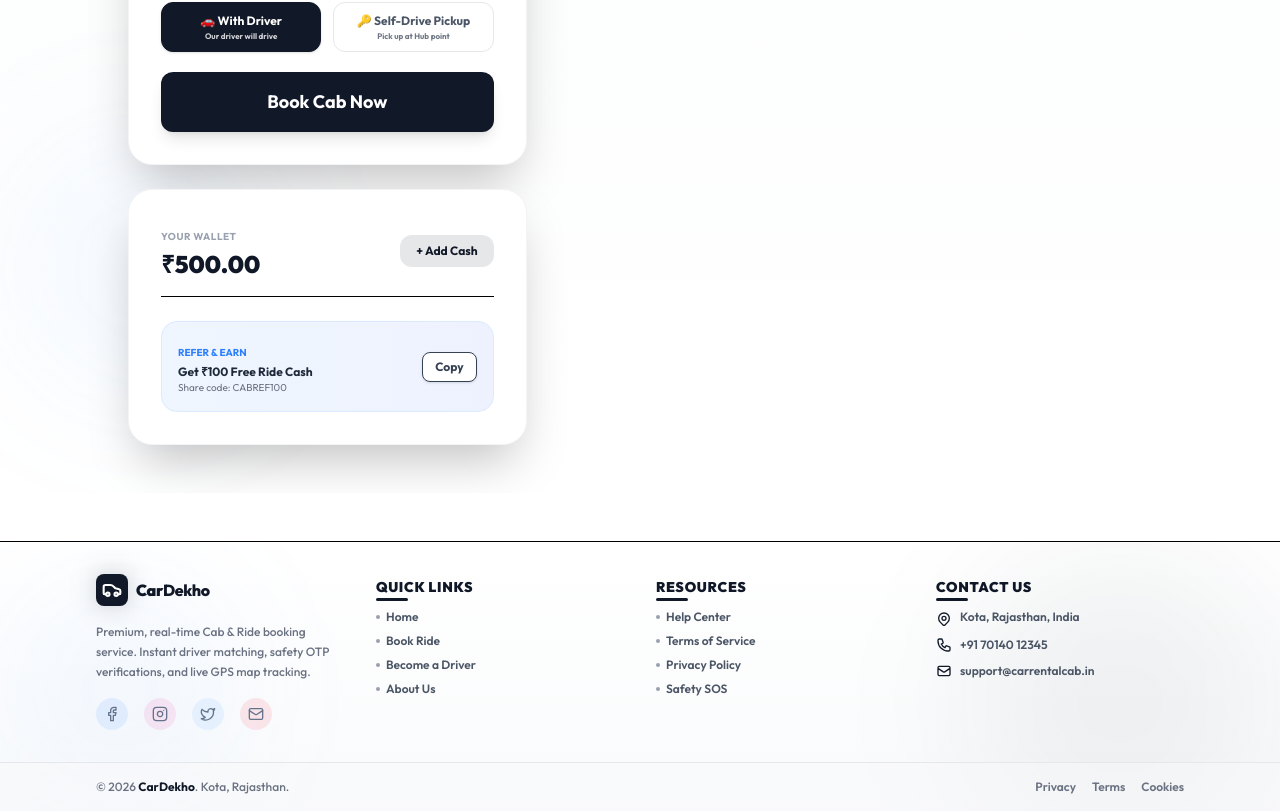
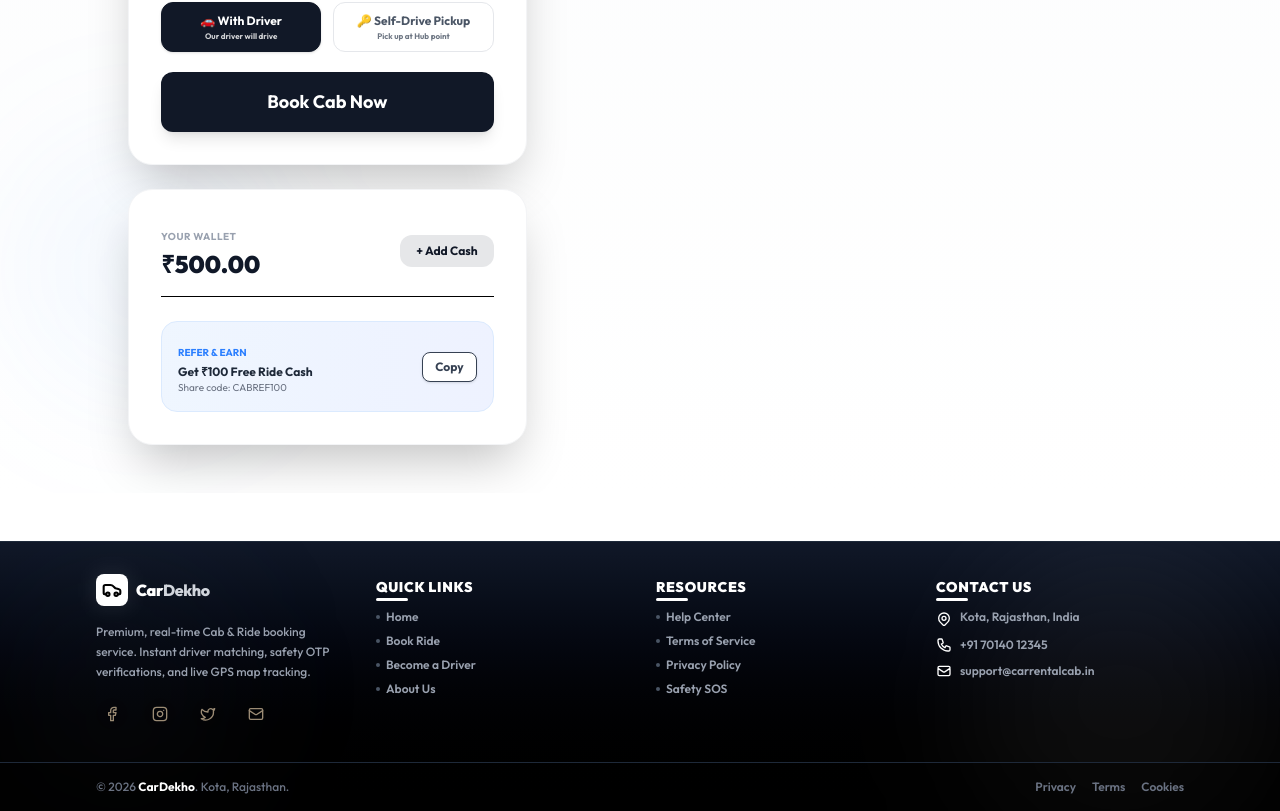
Before and after one commit to Akshatsrii/Car-Rental-, a React (Vite) app in the folder cilent/: page /cars in a window 1280 px wide. Shown: the part 943-1754 px from the top of the page. Built offline with nearby package versions, Linux system fonts and the light colour scheme; no server answers.

Commit message:
feat: fix admin add car authorization check, apply grayscale filter to hero blue car image, make footer black, add premium car selector scale and hover animations, replace owner navbar logo with CarDekho SVG logo

```diff
--- a/cilent/src/components/Footer.jsx
+++ b/cilent/src/components/Footer.jsx
@@ -3,11 +3,11 @@ import { assets } from "../assets/assets";
 
 const Footer = () => {
   return (
-    <footer className="relative border-t mt-12 bg-gradient-to-b from-white to-gray-50 overflow-hidden">
+    <footer className="relative border-t border-gray-800 mt-12 bg-gradient-to-b from-gray-900 to-black text-gray-400 overflow-hidden">
 
       {/* Decorative Background Elements */}
-      <div className="absolute top-0 right-0 w-80 h-80 bg-primary/5 rounded-full blur-3xl"></div>
-      <div className="absolute bottom-0 left-0 w-60 h-60 bg-blue-400/5 rounded-full blur-3xl"></div>
+      <div className="absolute top-0 right-0 w-80 h-80 bg-white/5 rounded-full blur-3xl"></div>
+      <div className="absolute bottom-0 left-0 w-60 h-60 bg-gray-700/10 rounded-full blur-3xl"></div>
 
       {/* TOP FOOTER - COMPACT */}
       <div className="relative z-10 max-w-full px-6 lg:px-16 xl:px-24 py-8 grid grid-cols-1 md:grid-cols-4 gap-8">
@@ -16,34 +16,34 @@ const Footer = () => {
         <div className="space-y-4">
           <div className="flex items-center gap-2 group cursor-pointer">
             <div className="relative">
-              <div className="absolute inset-0 bg-primary/20 blur-md group-hover:blur-lg transition-all"></div>
+              <div className="absolute inset-0 bg-white/10 blur-md group-hover:blur-lg transition-all"></div>
               {/* SVG Logo Silhouette */}
-              <div className="w-8 h-8 bg-primary rounded-lg flex items-center justify-center relative z-10">
-                <svg className="w-5 h-5 text-white" viewBox="0 0 24 24" fill="none" stroke="currentColor" strokeWidth="2.5" strokeLinecap="round" strokeLinejoin="round">
+              <div className="w-8 h-8 bg-white rounded-lg flex items-center justify-center relative z-10">
+                <svg className="w-5 h-5 text-black" viewBox="0 0 24 24" fill="none" stroke="currentColor" strokeWidth="2.5" strokeLinecap="round" strokeLinejoin="round">
                   <path d="M19 17h2c.6 0 1-.4 1-1v-3c0-.9-.7-1.7-1.5-1.9C18.7 10.6 16 10 16 10s-1.3-1.4-2.2-2.3C13 6.8 11.5 6 10 6H4c-1.1 0-2 .9-2 2v8c0 .6.4 1 1 1h2" />
                   <circle cx="7" cy="17" r="2" />
                   <circle cx="17" cy="17" r="2" />
                 </svg>
               </div>
             </div>
-            <span className="text-base font-black text-gray-900 tracking-tight relative z-10">
-              Car<span className="text-primary font-extrabold">Dekho</span>
+            <span className="text-base font-black text-white tracking-tight relative z-10">
+              Car<span className="text-gray-300 font-extrabold">Dekho</span>
             </span>
           </div>
 
-          <p className="text-gray-500 text-xs leading-5 font-medium">
+          <p className="text-gray-400 text-xs leading-5 font-medium">
             Premium, real-time Cab & Ride booking service. Instant driver matching, safety OTP verifications, and live GPS map tracking.
           </p>
 
           <div className="flex gap-4">
             {/* Social Icons */}
             {[
-              { img: assets.facebook_logo, bg: "bg-blue-500/10 hover:bg-blue-500/20" },
-              { img: assets.instagram_logo, bg: "bg-pink-500/10 hover:bg-pink-500/20" },
-              { img: assets.twitter_logo, bg: "bg-blue-400/10 hover:bg-blue-400/20" },
-              { img: assets.gmail_logo, bg: "bg-red-500/10 hover:bg-red-500/20" }
+              { img: assets.facebook_logo, bg: "bg-white/10 hover:bg-white/20" },
+              { img: assets.instagram_logo, bg: "bg-white/10 hover:bg-white/20" },
+              { img: assets.twitter_logo, bg: "bg-white/10 hover:bg-white/20" },
+              { img: assets.gmail_logo, bg: "bg-white/10 hover:bg-white/20" }
             ].map((social, index) => (
-              <div key={index} className={`p-2 rounded-full cursor-pointer transition-all duration-250 hover:scale-110 ${social.bg}`}>
+              <div key={index} className={`p-2 rounded-full cursor-pointer transition-all duration-250 hover:scale-110 ${social.bg} invert`}>
                 <img src={social.img} className="h-4 w-4" alt="Social" />
               </div>
             ))}
@@ -52,25 +52,25 @@ const Footer = () => {
 
         {/* QUICK LINKS */}
         <div className="space-y-3">
-          <h4 className="font-black text-sm text-gray-900 uppercase tracking-wider relative inline-block">
+          <h4 className="font-black text-sm text-white uppercase tracking-wider relative inline-block">
             Quick Links
-            <div className="absolute -bottom-1 left-0 w-8 h-[3px] bg-primary rounded-full"></div>
+            <div className="absolute -bottom-1 left-0 w-8 h-[3px] bg-white rounded-full"></div>
           </h4>
-          <ul className="space-y-2 text-gray-600 text-xs font-semibold">
-            <li className="cursor-pointer hover:text-primary transition-colors flex items-center gap-1.5 group">
-              <span className="w-1 h-1 bg-gray-400 rounded-full group-hover:bg-primary transition-colors"></span>
+          <ul className="space-y-2 text-gray-400 text-xs font-semibold">
+            <li className="cursor-pointer hover:text-white transition-colors flex items-center gap-1.5 group">
+              <span className="w-1 h-1 bg-gray-600 rounded-full group-hover:bg-white transition-colors"></span>
               Home
             </li>
-            <li className="cursor-pointer hover:text-primary transition-colors flex items-center gap-1.5 group">
-              <span className="w-1 h-1 bg-gray-400 rounded-full group-hover:bg-primary transition-colors"></span>
+            <li className="cursor-pointer hover:text-white transition-colors flex items-center gap-1.5 group">
+              <span className="w-1 h-1 bg-gray-600 rounded-full group-hover:bg-white transition-colors"></span>
               Book Ride
             </li>
-            <li className="cursor-pointer hover:text-primary transition-colors flex items-center gap-1.5 group">
-              <span className="w-1 h-1 bg-gray-400 rounded-full group-hover:bg-primary transition-colors"></span>
+            <li className="cursor-pointer hover:text-white transition-colors flex items-center gap-1.5 group">
+              <span className="w-1 h-1 bg-gray-600 rounded-full group-hover:bg-white transition-colors"></span>
               Become a Driver
             </li>
-            <li className="cursor-pointer hover:text-primary transition-colors flex items-center gap-1.5 group">
-              <span className="w-1 h-1 bg-gray-400 rounded-full group-hover:bg-primary transition-colors"></span>
+            <li className="cursor-pointer hover:text-white transition-colors flex items-center gap-1.5 group">
+              <span className="w-1 h-1 bg-gray-600 rounded-full group-hover:bg-white transition-colors"></span>
               About Us
             </li>
           </ul>
@@ -78,25 +78,25 @@ const Footer = () => {
 
         {/* RESOURCES */}
         <div className="space-y-3">
-          <h4 className="font-black text-sm text-gray-900 uppercase tracking-wider relative inline-block">
+          <h4 className="font-black text-sm text-white uppercase tracking-wider relative inline-block">
             Resources
-            <div className="absolute -bottom-1 left-0 w-8 h-[3px] bg-primary rounded-full"></div>
+            <div className="absolute -bottom-1 left-0 w-8 h-[3px] bg-white rounded-full"></div>
           </h4>
-          <ul className="space-y-2 text-gray-600 text-xs font-semibold">
-            <li className="cursor-pointer hover:text-primary transition-colors flex items-center gap-1.5 group">
-              <span className="w-1 h-1 bg-gray-400 rounded-full group-hover:bg-primary transition-colors"></span>
+          <ul className="space-y-2 text-gray-400 text-xs font-semibold">
+            <li className="cursor-pointer hover:text-white transition-colors flex items-center gap-1.5 group">
+              <span className="w-1 h-1 bg-gray-600 rounded-full group-hover:bg-white transition-colors"></span>
               Help Center
             </li>
-            <li className="cursor-pointer hover:text-primary transition-colors flex items-center gap-1.5 group">
-              <span className="w-1 h-1 bg-gray-400 rounded-full group-hover:bg-primary transition-colors"></span>
+            <li className="cursor-pointer hover:text-white transition-colors flex items-center gap-1.5 group">
+              <span className="w-1 h-1 bg-gray-600 rounded-full group-hover:bg-white transition-colors"></span>
               Terms of Service
             </li>
-            <li className="cursor-pointer hover:text-primary transition-colors flex items-center gap-1.5 group">
-              <span className="w-1 h-1 bg-gray-400 rounded-full group-hover:bg-primary transition-colors"></span>
+            <li className="cursor-pointer hover:text-white transition-colors flex items-center gap-1.5 group">
+              <span className="w-1 h-1 bg-gray-600 rounded-full group-hover:bg-white transition-colors"></span>
               Privacy Policy
             </li>
-            <li className="cursor-pointer hover:text-primary transition-colors flex items-center gap-1.5 group">
-              <span className="w-1 h-1 bg-gray-400 rounded-full group-hover:bg-primary transition-colors"></span>
+            <li className="cursor-pointer hover:text-white transition-colors flex items-center gap-1.5 group">
+              <span className="w-1 h-1 bg-gray-600 rounded-full group-hover:bg-white transition-colors"></span>
               Safety SOS
             </li>
           </ul>
@@ -104,26 +104,26 @@ const Footer = () => {
 
         {/* CONTACT */}
         <div className="space-y-3">
-          <h4 className="font-black text-sm text-gray-900 uppercase tracking-wider relative inline-block">
+          <h4 className="font-black text-sm text-white uppercase tracking-wider relative inline-block">
             Contact Us
-            <div className="absolute -bottom-1 left-0 w-8 h-[3px] bg-primary rounded-full"></div>
+            <div className="absolute -bottom-1 left-0 w-8 h-[3px] bg-white rounded-full"></div>
           </h4>
-          <ul className="space-y-2.5 text-gray-600 text-xs font-semibold">
-            <li className="flex items-start gap-2 hover:text-primary transition-colors">
-              <svg className="w-4 h-4 mt-0.5 text-primary flex-shrink-0" fill="none" stroke="currentColor" viewBox="0 0 24 24">
+          <ul className="space-y-2.5 text-gray-400 text-xs font-semibold">
+            <li className="flex items-start gap-2 hover:text-white transition-colors">
+              <svg className="w-4 h-4 mt-0.5 text-white flex-shrink-0" fill="none" stroke="currentColor" viewBox="0 0 24 24">
                 <path strokeLinecap="round" strokeLinejoin="round" strokeWidth="2" d="M17.657 16.657L13.414 20.9a1.998 1.998 0 01-2.827 0l-4.244-4.243a8 8 0 1111.314 0z" />
                 <path strokeLinecap="round" strokeLinejoin="round" strokeWidth="2" d="M15 11a3 3 0 11-6 0 3 3 0 016 0z" />
               </svg>
               <span>Kota, Rajasthan, India</span>
             </li>
-            <li className="flex items-center gap-2 hover:text-primary transition-colors">
-              <svg className="w-4 h-4 text-primary flex-shrink-0" fill="none" stroke="currentColor" viewBox="0 0 24 24">
+            <li className="flex items-center gap-2 hover:text-white transition-colors">
+              <svg className="w-4 h-4 text-white flex-shrink-0" fill="none" stroke="currentColor" viewBox="0 0 24 24">
                 <path strokeLinecap="round" strokeLinejoin="round" strokeWidth="2" d="M3 5a2 2 0 012-2h3.28a1 1 0 01.948.684l1.498 4.493a1 1 0 01-.502 1.21l-2.257 1.13a11.042 11.042 0 005.516 5.516l1.13-2.257a1 1 0 011.21-.502l4.493 1.498a1 1 0 01.684.949V19a2 2 0 01-2 2h-1C9.716 21 3 14.284 3 6V5z" />
               </svg>
               <span>+91 70140 12345</span>
             </li>
-            <li className="flex items-center gap-2 hover:text-primary transition-colors">
-              <svg className="w-4 h-4 text-primary flex-shrink-0" fill="none" stroke="currentColor" viewBox="0 0 24 24">
+            <li className="flex items-center gap-2 hover:text-white transition-colors">
+              <svg className="w-4 h-4 text-white flex-shrink-0" fill="none" stroke="currentColor" viewBox="0 0 24 24">
                 <path strokeLinecap="round" strokeLinejoin="round" strokeWidth="2" d="M3 8l7.89 5.26a2 2 0 002.22 0L21 8M5 19h14a2 2 0 002-2V7a2 2 0 00-2-2H5a2 2 0 00-2 2v10a2 2 0 002 2z" />
               </svg>
               <span>support@carrentalcab.in</span>
@@ -133,16 +133,16 @@ const Footer = () => {
       </div>
 
       {/* BOTTOM BAR */}
-      <div className="relative z-10 border-t border-gray-200 bg-gray-50/50">
+      <div className="relative z-10 border-t border-gray-800 bg-black/40">
         <div className="max-w-full px-6 lg:px-16 xl:px-24 py-4 flex flex-col sm:flex-row items-center justify-between text-xs">
           <p className="text-gray-500 font-medium">
-            © {new Date().getFullYear()} <span className="font-bold text-gray-900">CarDekho</span>. Kota, Rajasthan.
+            © {new Date().getFullYear()} <span className="font-bold text-white">CarDekho</span>. Kota, Rajasthan.
           </p>
 
           <div className="flex gap-4 mt-2 sm:mt-0 font-semibold text-gray-500">
-            <span className="cursor-pointer hover:text-primary transition-colors">Privacy</span>
-            <span className="cursor-pointer hover:text-primary transition-colors">Terms</span>
-            <span className="cursor-pointer hover:text-primary transition-colors">Cookies</span>
+            <span className="cursor-pointer hover:text-white transition-colors">Privacy</span>
+            <span className="cursor-pointer hover:text-white transition-colors">Terms</span>
+            <span className="cursor-pointer hover:text-white transition-colors">Cookies</span>
           </div>
         </div>
       </div>
```
Also changed, not shown: cilent/src/components/Hero.jsx (+4 -4 lines), cilent/src/components/owner/NavbarOwner.jsx (+12 -2 lines), cilent/src/pages/Cars.jsx (+10 -8 lines), 1 other file (tests, documents, lock files or other folders).
